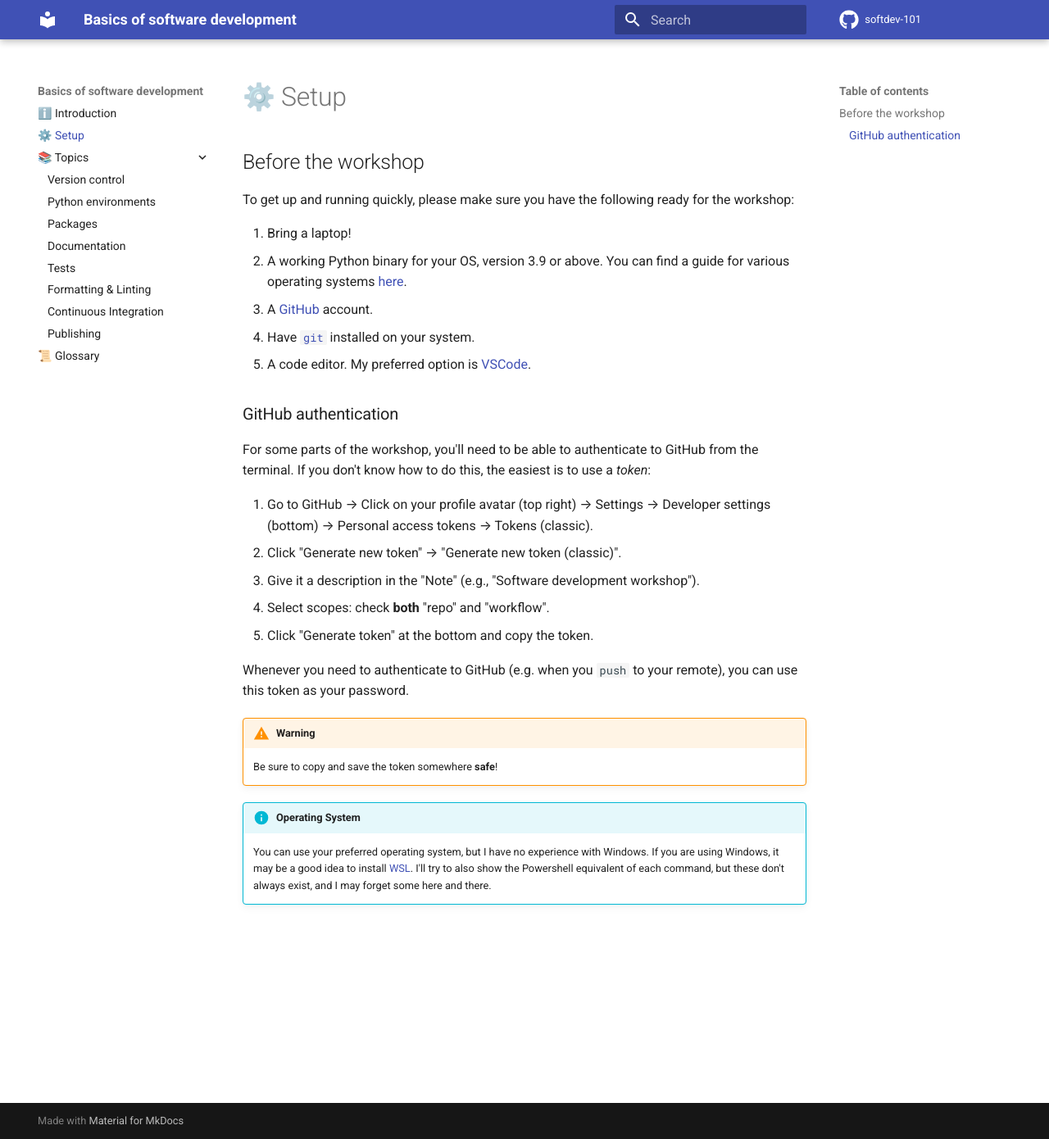
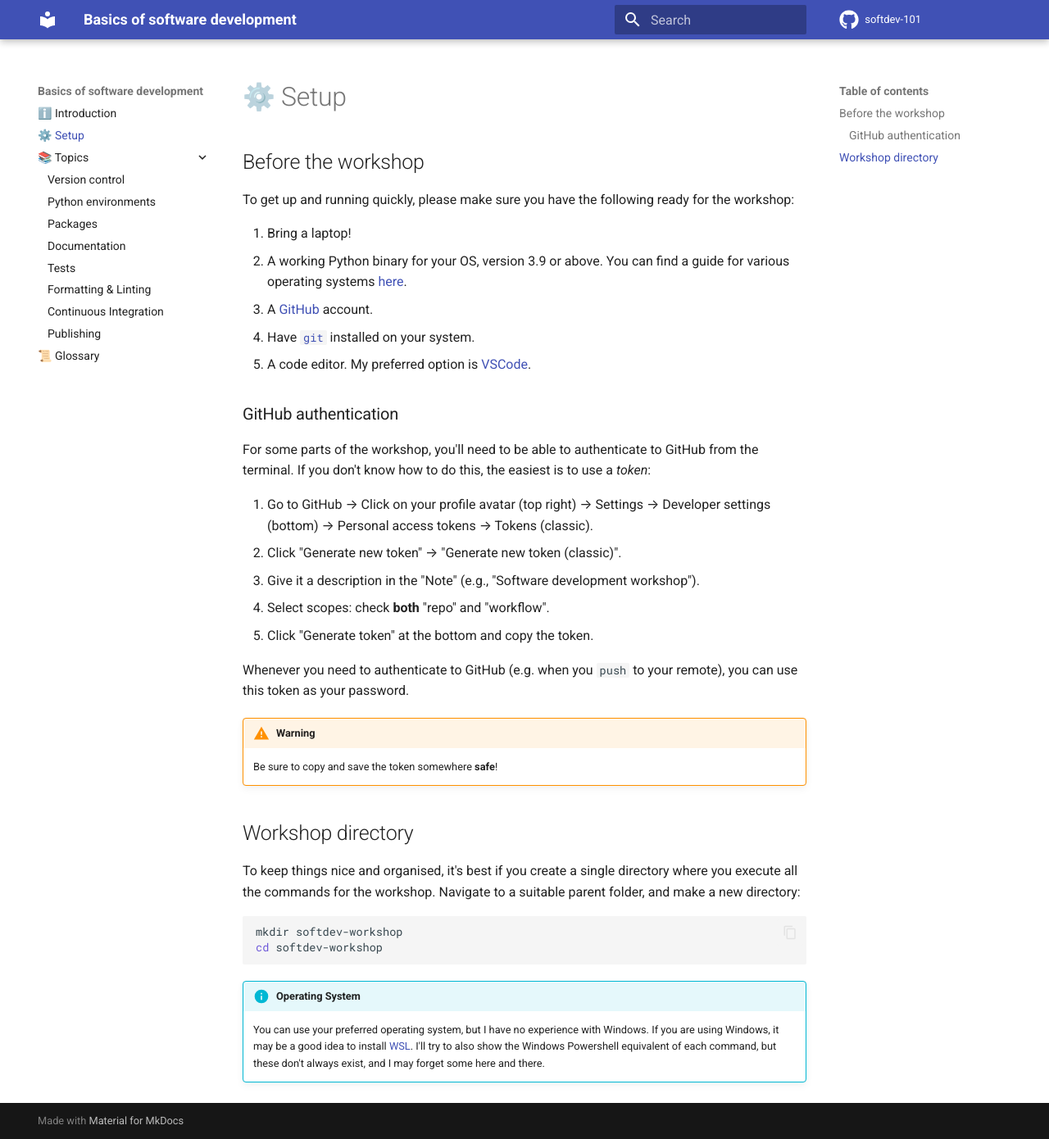
Before and after one commit to mbercx/softdev-101, an MkDocs documentation site: the page built from docs/setup.md, in a window 1280 px wide and 1390 px high. Shown: the whole window at 82% size. Built offline with MkDocs 1.6.1 and Material for MkDocs 9.7.7, drawn with Linux system fonts in a browser that asks for light colours; comment, search, counter and statistics services are not loaded.

Commit message:
📚 Setup: add note on working directory

````diff
--- a/docs/setup.md
+++ b/docs/setup.md
@@ -29,8 +29,18 @@ Whenever you need to authenticate to GitHub (e.g. when you `push` to your remote
 
     Be sure to copy and save the token somewhere **safe**!
 
+## Workshop directory
+
+To keep things nice and organised, it's best if you create a single directory where you execute all the commands for the workshop.
+Navigate to a suitable parent folder, and make a new directory:
+
+```bash
+mkdir softdev-workshop
+cd softdev-workshop
+```
+
 !!!info "Operating System"
 
     You can use your preferred operating system, but I have no experience with Windows.
     If you are using Windows, it may be a good idea to install [WSL](https://learn.microsoft.com/en-us/windows/wsl/install).
-    I'll try to also show the Powershell equivalent of each command, but these don't always exist, and I may forget some here and there.
+    I'll try to also show the Windows Powershell equivalent of each command, but these don't always exist, and I may forget some here and there.
````
